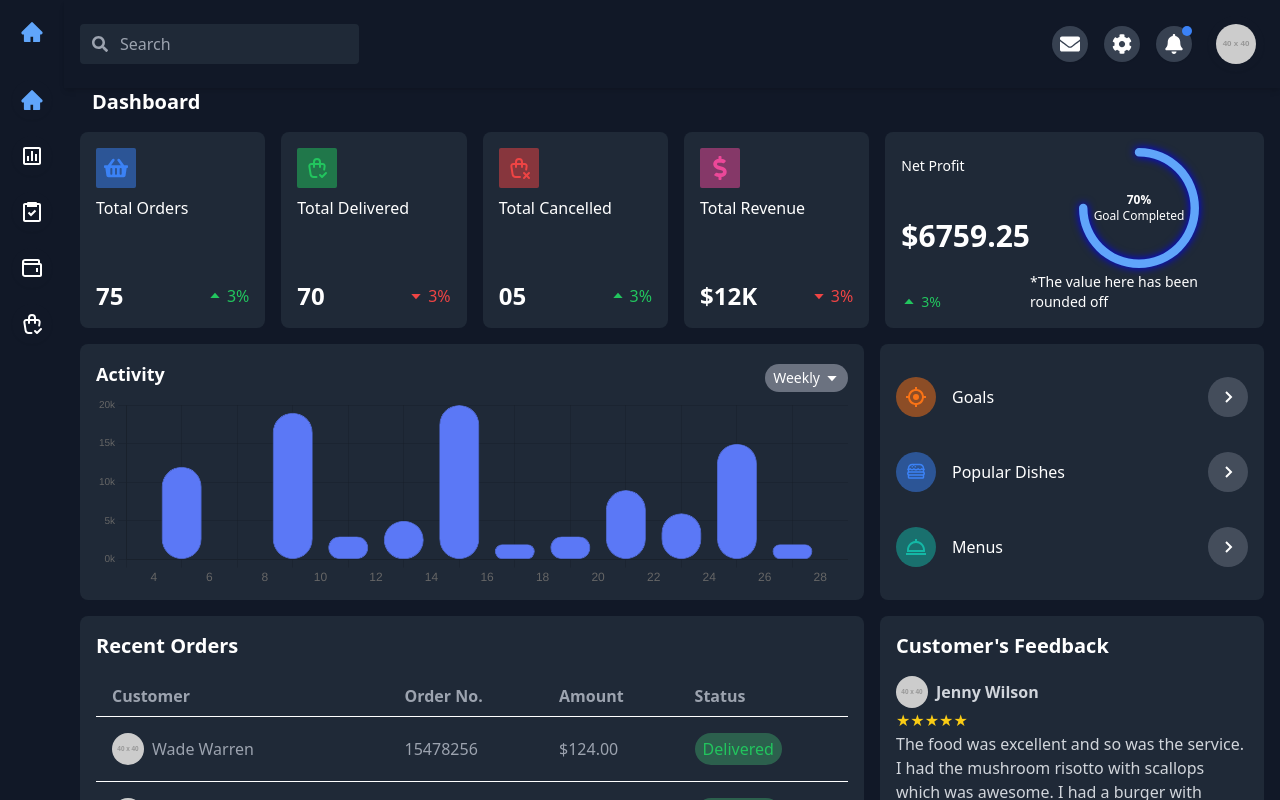
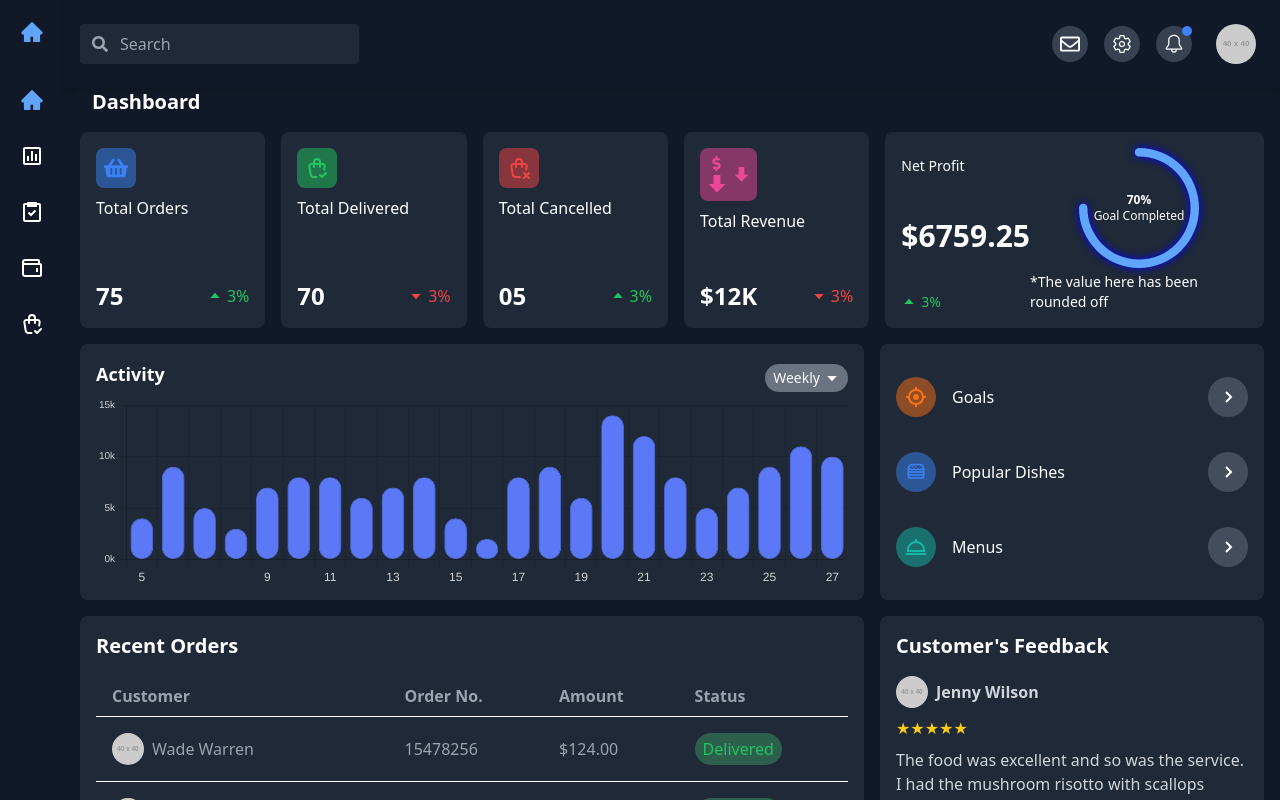
Before and after one commit to yeshu10/Dashboard, a React (Vite) app in the folder dashboard/: page / in a window 1280 px wide. Shown: the top 800 px of the page. Built offline with nearby package versions, Linux system fonts and the light colour scheme.

Commit message:
customer feed back set

```diff
--- a/dashboard/src/components/ActivityChart.jsx
+++ b/dashboard/src/components/ActivityChart.jsx
@@ -57,12 +57,22 @@ const Dropdown = ({ selectedOption, setSelectedOption }) => {
 const ActivityChart = () => {
   const [selectedOption, setSelectedOption] = useState('Weekly');
 
+  // Adjusted chartData to include data for the full range from 5 to 27
   const chartData = {
-    labels: ['5', '9', '11', '13', '15', '17', '19', '21', '23', '25', '27'],
+    labels: [
+      '5', '6', '7', '8', '9', '10', '11', '12', '13', '14',
+      '15', '16', '17', '18', '19', '20', '21', '22', '23',
+      '24', '25', '26', '27'
+    ], // X-axis labels
     datasets: [
       {
         label: 'Activity',
-        data: [12, 19, 3, 5, 20, 2, 3, 9, 6, 15, 2, 7, 8, 2, 16, 4, 9, 5, 8, 7, 6, 9, 4, 7, 10, 4, 7, 2, 9],
+        // Ensure there is data for each X-axis label
+        data: [
+          4,9,5,3,7,8,8,6,7,8,4,2,8,9,6,14, 12, 8, 5,
+          7, 9, 11, 10, 8, 11, 17, 8, 7,6
+           // Adjusted data points to match the labels
+        ],
         backgroundColor: '#5B78F6',
         borderColor: '#5B78F6',
         borderWidth: 0.7,
@@ -76,19 +86,27 @@ const ActivityChart = () => {
     scales: {
       x: {
         type: 'linear',
-        beginAtZero: false, // Start the axis at 5
+        min: 5,
+        max: 27,
         ticks: {
-          min: 6, // Set the minimum value to 6
-          stepSize: 2, // Set the step size to 2
+          stepSize: 1,
+          color: '#D3D3D3',
+          callback: (value) => {
+            // Display only the specific labels on the X-axis
+            const labels = ['5', '9', '11', '13', '15', '17', '19', '21', '23', '25', '27' ];
+            return labels.includes(value.toString()) ? value : '';
+          },
         },
       },
       y: {
         beginAtZero: true,
         ticks: {
           stepSize: 5,
+          color: '#D3D3D3',
           callback: (value) => `${value}k`,
           font: {
             size: 10,
+
           },
         },
       },
--- a/dashboard/src/components/CustomerFeedback.jsx
+++ b/dashboard/src/components/CustomerFeedback.jsx
@@ -16,27 +16,38 @@ const feedbacks = [
     feedback: 'Normally wings are wings, but theirs are lean meaty and tender, and they were very well-seasoned.',
     rating: 4,
   },
+  {
+    name: 'Alex Smith',
+    feedback: 'The steak was cooked to perfection and the sides were fresh and flavorful. Service was attentive and prompt. Will definitely return.',
+    rating: 5,
+  },
+  {
+    name: 'Taylor Adams',
+    feedback: 'The seafood pasta was delicious, and the portion size was generous. The ambiance was great, but the service was a bit slow.',
+    rating: 3,
+  },
 ];
 
 const CustomerFeedback = () => {
   return (
-    <div className="bg-gray-800 p-4 rounded-lg col-span-1">
+    <div className="bg-gray-800 p-4 rounded-lg col-span-1 max-h-[500px] overflow-y-auto">
       <div className="text-xl font-semibold text-white mb-4">Customer's Feedback</div>
       <div className="space-y-4">
         {feedbacks.map((feedback, index) => (
           <div key={index} className="text-gray-300">
-            <div className="flex items-center"><img
-            src="https://via.placeholder.com/40" // Replace with actual image URL
-            alt="Profile"
-            className="w-8 h-8 rounded-full object-cover"
-          /> <div className="font-semibold pl-2">{feedback.name}</div></div>
-
-            <div className="text-yellow-400">
+            <div className="flex items-center mb-2">
+              <img
+                src="https://via.placeholder.com/40" // Replace with actual image URL
+                alt="Profile"
+                className="w-8 h-8 rounded-full object-cover"
+              />
+              <div className="font-semibold pl-2">{feedback.name}</div>
+            </div>
+            <div className="text-yellow-400 mb-2">
               {'★'.repeat(feedback.rating)}
               {'☆'.repeat(5 - feedback.rating)}
             </div>
             <div>{feedback.feedback}</div>
-
           </div>
         ))}
       </div>
--- a/dashboard/src/components/DashboardSummary.jsx
+++ b/dashboard/src/components/DashboardSummary.jsx
@@ -3,6 +3,7 @@ import { FaShoppingBasket, FaDollarSign } from 'react-icons/fa';
 import { TbShoppingBagCheck, TbShoppingBagX } from "react-icons/tb";
 import { BiCaretDown, BiCaretUp } from "react-icons/bi";
 import { AiOutlineLoading3Quarters } from "react-icons/ai";
+import { ImArrowDown } from "react-icons/im";
 
 const DashboardSummary = () => {
   return (
@@ -10,7 +11,7 @@ const DashboardSummary = () => {
       {/* First Four Divs */}
       <div className="flex flex-col sm:flex-row w-full sm:w-2/3 gap-4">
       <div className="relative bg-gray-800 p-4 rounded-lg text-white flex-1 min-w-[150px] flex flex-col">
-  <div className="bg-blue-500 bg-opacity-50 p-2 rounded-sm w-fit">
+  <div className="bg-blue-500 bg-opacity-50 p-2 rounded-lg w-fit">
     <FaShoppingBasket className="text-blue-500" size={24} />
   </div>
   <div className="mt-2 text-sm md:text-base">Total Orders</div>
@@ -26,7 +27,7 @@ const DashboardSummary = () => {
 </div>
 
 <div className="relative bg-gray-800 p-4 rounded-lg text-white flex-1 min-w-[150px] flex flex-col">
-  <div className="bg-green-500 bg-opacity-50 p-2 rounded-sm w-fit">
+  <div className="bg-green-500 bg-opacity-50 p-2 rounded-lg w-fit">
     <TbShoppingBagCheck className="text-green-500" size={24} />
   </div>
   <div className="mt-2 text-sm md:text-base">Total Delivered</div>
@@ -42,7 +43,7 @@ const DashboardSummary = () => {
 </div>
 
         <div className="relative bg-gray-800 p-4 rounded-lg text-white flex-1 min-w-[150px] flex flex-col">
-  <div className="bg-red-500 bg-opacity-50 p-2 rounded-sm w-fit">
+  <div className="bg-red-500 bg-opacity-50 p-2 rounded-lg w-fit">
     <TbShoppingBagX className="text-red-500" size={24} />
   </div>
   <div className="mt-2 text-sm md:text-base">Total Cancelled</div>
@@ -57,15 +58,21 @@ const DashboardSummary = () => {
   </div>
 </div>
 <div className="relative bg-gray-800 p-4 rounded-lg text-white flex-1 min-w-[150px] flex flex-col">
-  <div className="bg-pink-500 bg-opacity-50 p-2 rounded-sm w-fit">
-    <FaDollarSign className="text-pink-500" size={24} />
+<div className="bg-pink-500 bg-opacity-50 p-2 rounded-lg w-fit flex items-center min-w-7">
+  <div className="flex flex-col items-center mr-2">
+    <FaDollarSign className="text-pink-500" size={15} />
+    <ImArrowDown className="text-pink-500 mt-1" size={18} /> {/* Arrow below the dollar icon */}
   </div>
+  <ImArrowDown className="text-pink-500" size={15} /> {/* Arrow to the right */}
+</div>
+
   <div className="mt-2 text-sm md:text-base">Total Revenue</div>
   <div className="flex flex-col justify-end h-full mt-2">
     <div className="flex justify-between items-center">
       <div className="text-xl md:text-2xl font-bold">$12K</div>
       <div className="flex items-center space-x-1 text-red-500 text-sm md:text-base">
         <BiCaretDown size={16} />
+
         <div>3%</div>
       </div>
     </div>
--- a/dashboard/src/components/Header.jsx
+++ b/dashboard/src/components/Header.jsx
@@ -1,5 +1,7 @@
 import React from 'react';
-import { FaEnvelope, FaBell, FaCog,  FaSearch } from 'react-icons/fa';
+import {   FaSearch, FaRegEnvelope } from 'react-icons/fa';
+import { IoSettingsOutline } from "react-icons/io5";
+import { GoBell } from "react-icons/go";
 
 const Header = () => {
   return (
@@ -20,13 +22,13 @@ const Header = () => {
       </div>
       <div className="flex items-center space-x-4">
         <a href="#" className="relative p-2 bg-gray-700 rounded-full flex items-center justify-center shadow-sm">
-          <FaEnvelope size={20} className="text-white" />
+          <FaRegEnvelope size={20} className="text-white" />
         </a>
         <a href="#" className="relative p-2 bg-gray-700 rounded-full flex items-center justify-center shadow-sm">
-          <FaCog size={20} className="text-white" />
+          <IoSettingsOutline size={20} className="text-white" />
         </a>
         <a href="#" className="relative p-2 bg-gray-700 rounded-full flex items-center justify-center shadow-sm">
-          <FaBell size={20} className="text-white" />
+          <GoBell  size={20} className="text-white" />
           <span className="absolute top-0 right-0 w-2.5 h-2.5 bg-blue-500 rounded-full"></span>
         </a>
         <a href="#" className="p-2 hover:bg-gray-700 rounded-full flex items-center justify-center shadow-sm">
```
